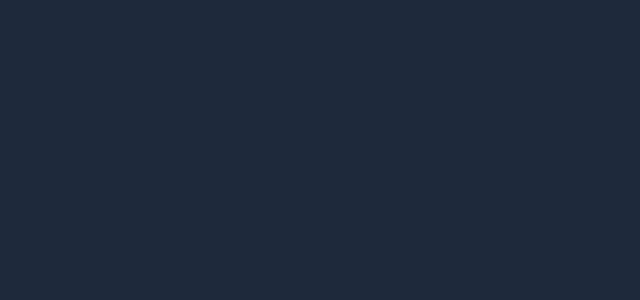
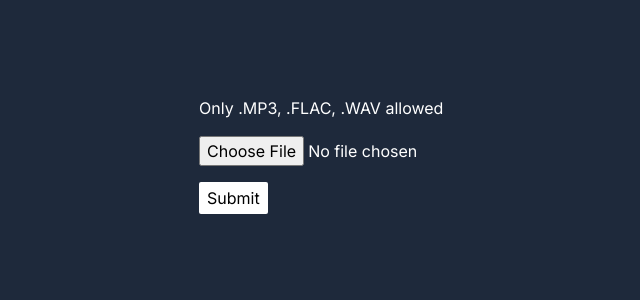
Before and after one commit to robchendev/waveform-player, a Next.js app: page / in a window 1280 px wide. Shown: the top 300 px of the page, without its empty margins (269-909 px from the left). Built offline with nearby package versions, Linux system fonts and the light colour scheme.

Commit message:
feat: audio file upload and format verifier

```diff
--- a/src/app/page.tsx
+++ b/src/app/page.tsx
@@ -1,3 +1,6 @@
+"use client"
+
+import AudioUploader from "@/components/AudioUploader";
 import Image from "next/image";
 
 export default function Home() {
@@ -6,7 +9,7 @@ export default function Home() {
   // 3. show audio waveform
   return (
     <main className="flex min-h-screen flex-col items-center justify-between p-24 bg-slate-800">
-
+      <AudioUploader />
     </main>
   );
 }
--- /dev/null
+++ b/src/components/AudioUploader.tsx
@@ -0,0 +1,50 @@
+import React, { useState } from "react";
+
+const AudioUploader = () => {
+  const [audioFile, setAudioFile] = useState<File | null>(null);
+  const [isLoading, setIsLoading] = useState<boolean>(false);
+  const [error, setError] = useState<string | null>(null);
+
+  const onFileUpload = (e: React.ChangeEvent<HTMLInputElement>) => {
+    if (!e.target.files) {
+      setError("No files uploaded");
+      return;
+    }
+    if (e.target.files.length > 1) {
+      setError("Only 1 file upload allowed");
+      return;
+    }
+    setAudioFile(e.target.files[0]);
+  };
+
+  const onSubmit = () => {
+    // setIsLoading(true)
+    // setError(null)
+    console.log(audioFile);
+  };
+
+  return (
+    <div className="flex gap-4 flex-col">
+      {/* Add allowed file types */}
+      <p>Only .MP3, .FLAC, .WAV allowed</p>
+      <input
+        type="file"
+        name="audio-file"
+        onChange={onFileUpload}
+        accept="audio/mp3, audio/flac, audio/wav"
+        className="block"
+      />
+      <button
+        type="submit"
+        disabled={isLoading}
+        onClick={onSubmit}
+        className="rounded-sm bg-white text-black px-2 py-1 self-start"
+      >
+        Submit
+      </button>
+      {error && <p className="border border-red-500">Error: {error}</p>}
+    </div>
+  );
+};
+
+export default AudioUploader;
```
